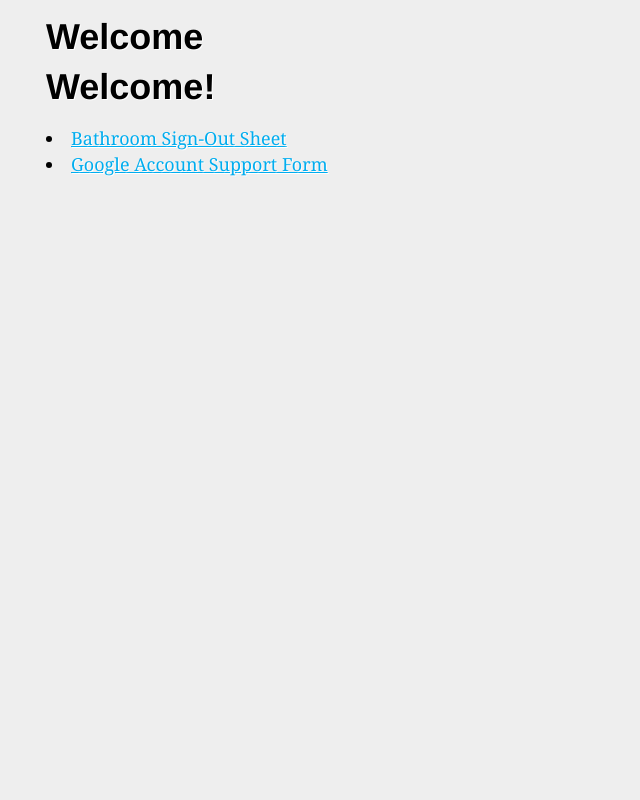
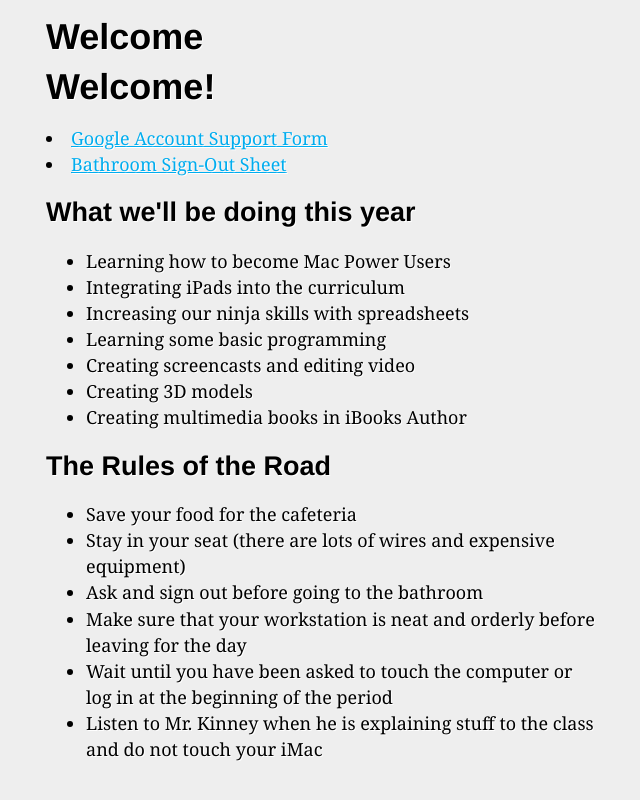
Before and after one commit to scholarsnyc/technology-professional-development, a Jekyll site: the page built from index.html, in a window 1280 px wide. Shown: the top 800 px of the page, without its empty margins (319-959 px from the left). Built offline with Jekyll 4.4.1, drawn with Linux system fonts in a browser that asks for light colours.

Commit message:
Add rules

```diff
--- a/index.html
+++ b/index.html
@@ -5,5 +5,26 @@ title : Welcome
 
 <h1>Welcome!</h1>
 
+<li><a href="https://docs.google.com/a/scholarsnyc.com/spreadsheet/viewform?formkey=dEozY2RESXVGOFNxS2RRYmtIcnhBcFE6MQ">Google Account Support Form</a></li>
 <li><a href="https://docs.google.com/a/scholarsnyc.com/spreadsheet/viewform?formkey=dHFqaHo2NXNVRU5ib2FIU3NKbjNLSXc6MQ">Bathroom Sign-Out Sheet</a></li>
-<li><a href="https://docs.google.com/a/scholarsnyc.com/spreadsheet/viewform?formkey=dEozY2RESXVGOFNxS2RRYmtIcnhBcFE6MQ">Google Account Support Form</a></li>
+
+<h2>What we'll be doing this year</h2>
+<ul>
+	<li>Learning how to become Mac Power Users</li>
+	<li>Integrating iPads into the curriculum</li>
+	<li>Increasing our ninja skills with spreadsheets</li>
+	<li>Learning some basic programming</li>
+	<li>Creating screencasts and editing video</li>
+	<li>Creating 3D models</li>
+	<li>Creating multimedia books in iBooks Author</li>
+</ul>
+
+<h2>The Rules of the Road</h2>
+<ul>
+	<li>Save your food for the cafeteria</li>
+	<li>Stay in your seat (there are lots of wires and expensive equipment)</li>
+	<li>Ask and sign out before going to the bathroom</li>
+	<li>Make sure that your workstation is neat and orderly before leaving for the day</li>
+	<li>Wait until you have been asked to touch the computer or log in at the beginning of the period</li>
+	<li>Listen to Mr. Kinney when he is explaining stuff to the class and do not touch your iMac</li>
+</ul>
```
